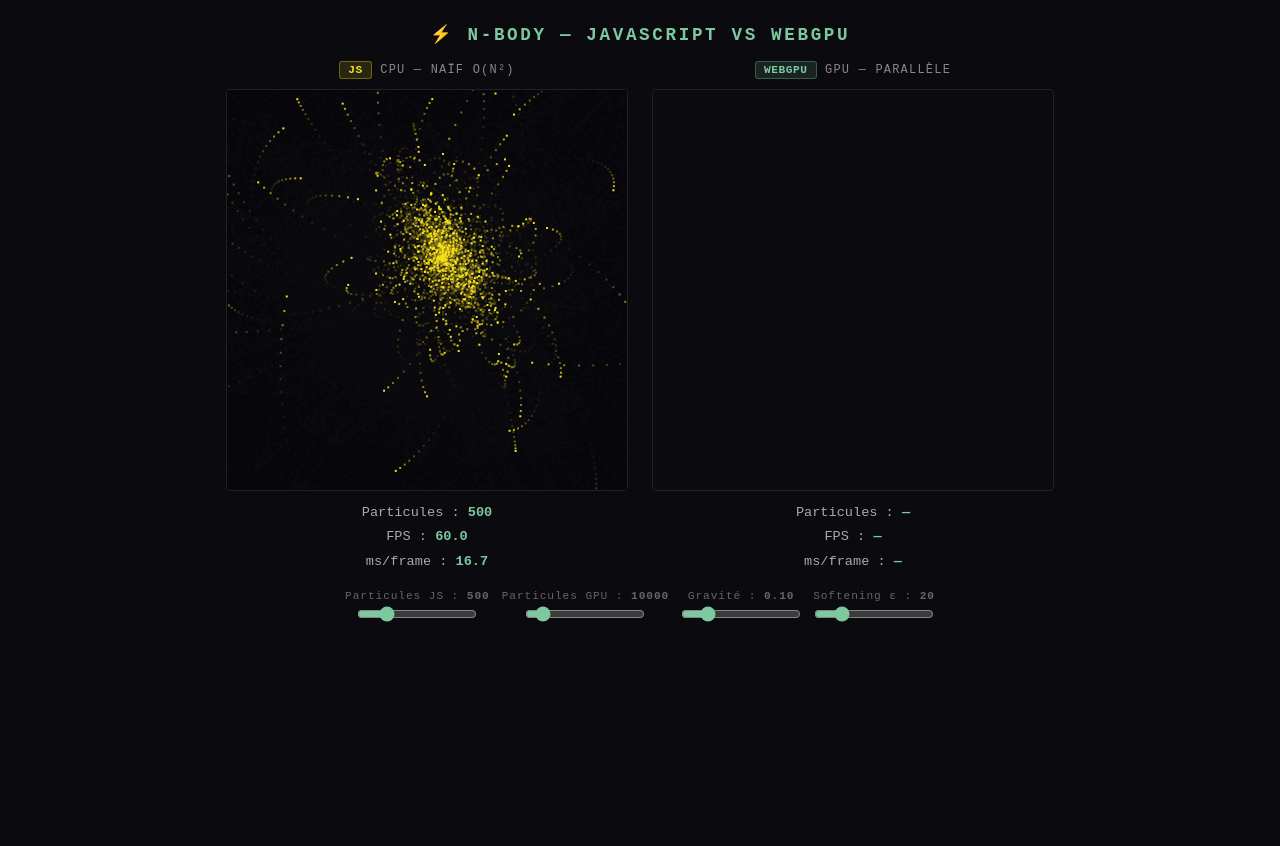
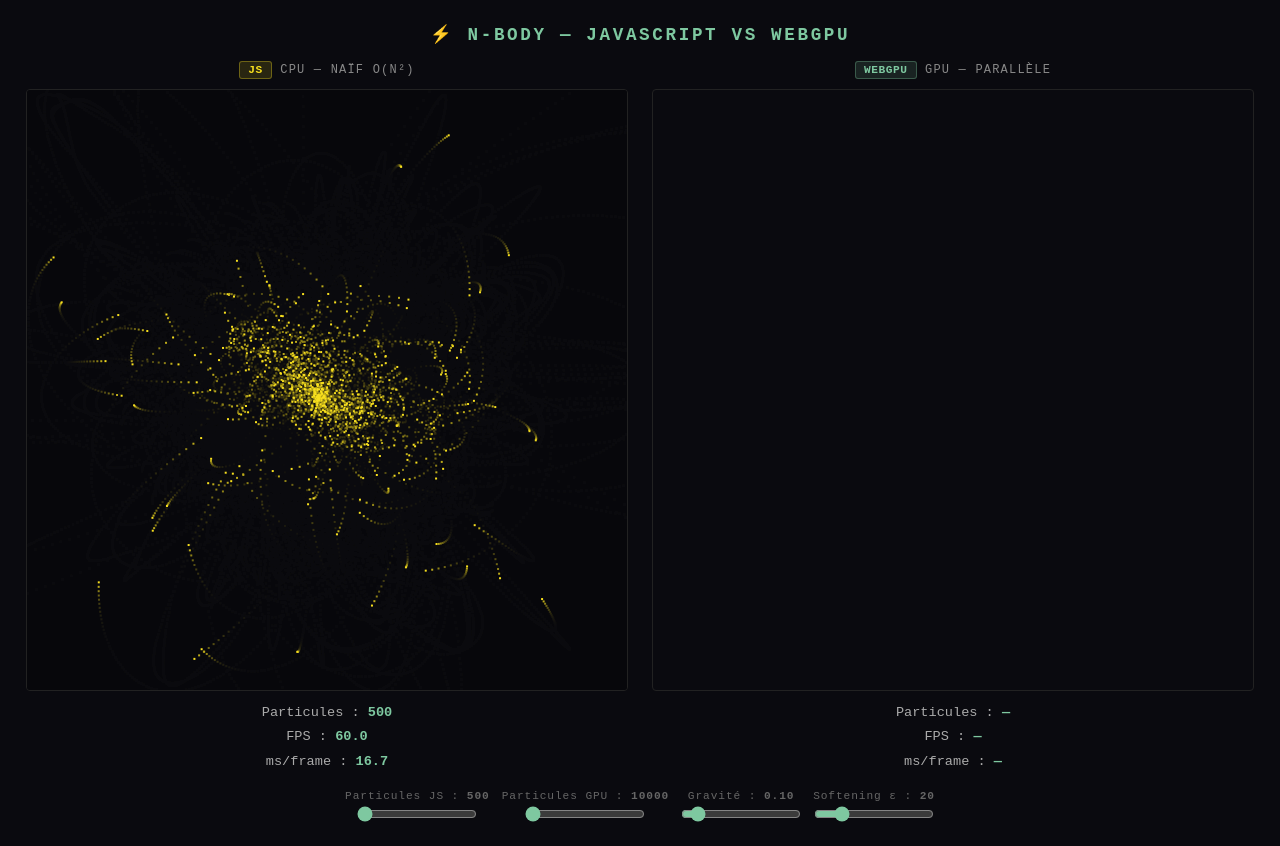
Before and after one commit to Fraktalis/wgsl-nbody-simulation, a website built with Vite: page index.html in a window 1280 px wide. Before the commit the page ends 800 px from the top, so only its background shows below. Built offline with nearby package versions, Linux system fonts and the light colour scheme.

Commit message:
feat: changed default values for better visibility

```diff
--- a/index.html
+++ b/index.html
@@ -127,7 +127,7 @@
   <!-- Panneau JS -->
   <div class="panel">
     <div class="label"><span class="badge badge-js">JS</span> CPU — naïf O(n²)</div>
-    <canvas id="canvas-js" width="400" height="400"></canvas>
+    <canvas id="canvas-js" width="600" height="600"></canvas>
     <div class="stats" id="stats-js">
       Particules : <span id="js-count">—</span><br>
       FPS : <span id="js-fps">—</span><br>
@@ -138,7 +138,7 @@
   <!-- Panneau WebGPU -->
   <div class="panel">
     <div class="label"><span class="badge badge-gpu">WebGPU</span> GPU — parallèle</div>
-    <canvas id="canvas-gpu" width="400" height="400"></canvas>
+    <canvas id="canvas-gpu" width="600" height="600"></canvas>
     <div class="stats" id="stats-gpu">
       Particules : <span id="gpu-count">—</span><br>
       FPS : <span id="gpu-fps">—</span><br>
@@ -152,15 +152,15 @@
 <div class="controls">
   <div class="control-group">
     <label>Particules JS : <strong id="lbl-js-n">500</strong></label>
-    <input type="range" id="js-n" min="100" max="2000" step="100" value="500">
+    <input type="range" id="js-n" min="0" max="10000" step="100" value="0">
   </div>
   <div class="control-group">
     <label>Particules GPU : <strong id="lbl-gpu-n">10000</strong></label>
-    <input type="range" id="gpu-n" min="1000" max="100000" step="1000" value="10000">
+    <input type="range" id="gpu-n" min="0" max="100000" step="1000" value="0">
   </div>
   <div class="control-group">
     <label>Gravité : <strong id="lbl-gravity">0.10</strong></label>
-    <input type="range" id="gravity" min="0.01" max="0.5" step="0.01" value="0.10">
+    <input type="range" id="gravity" min="0.01" max="0.5" step="0.01" value="0.05">
   </div>
   <div class="control-group">
     <label>Softening ε : <strong id="lbl-eps">20</strong></label>
```
